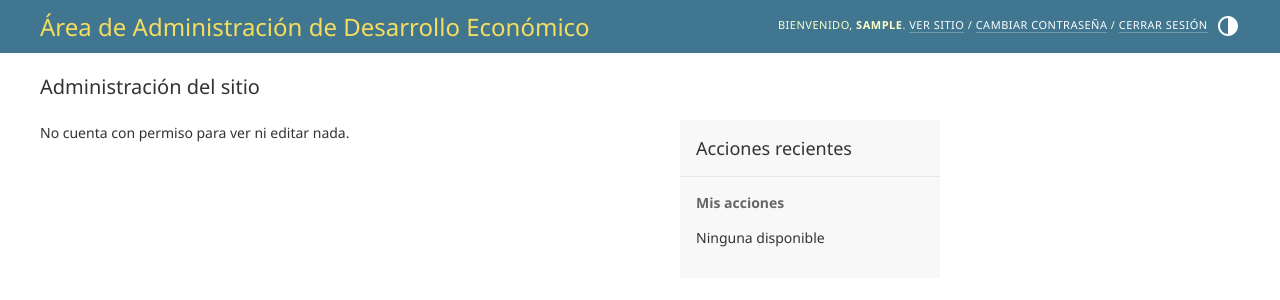
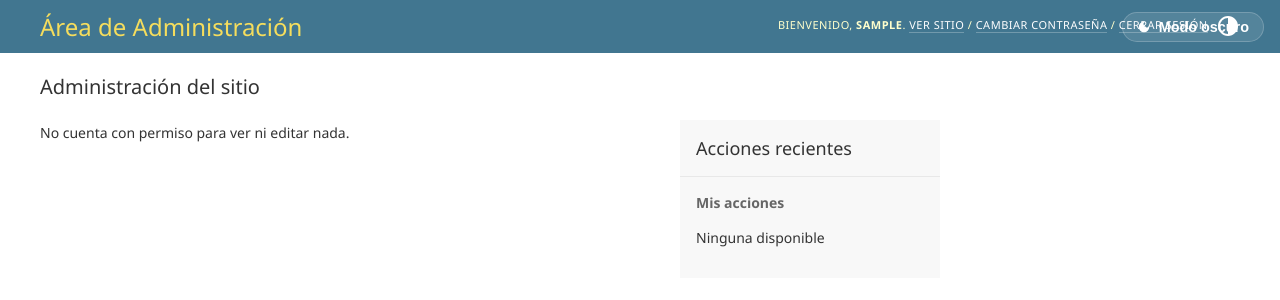
Before and after one commit to Jasongatobolador/convocatorias, a Django app: page /Direcion-del-desarrollo-economico-sostenible/ in a window 1280 px wide. Shown: the top 300 px of the page. Run offline with Django 5.2, Linux system fonts and the light colour scheme; the visitor is signed in with stand-in values (Sample User, id 1); data comes from the database, SQL or seed files in the repository; data that the repository does not hold is empty.

Commit message:
Update base_site.html

```diff
--- a/convocatorias/templates/admin/base_site.html
+++ b/convocatorias/templates/admin/base_site.html
@@ -1,9 +1,55 @@
 {% extends "admin/base.html" %}
 
-{% block title %}Área de Administración de Desarrollo Económico{% endblock %}
+{% block title %}Administración - Desarrollo Económico{% endblock %}
 
 {% block branding %}
 <h1 id="site-name">
-    Área de Administración de Desarrollo Económico
+    Área de Administración
 </h1>
 {% endblock %}
+
+{% block nav-global %}
+<style>
+.theme-toggle-admin {
+    display: inline-flex;
+    align-items: center;
+    gap: 8px;
+    padding: 6px 14px;
+    border-radius: 999px;
+    background: rgba(255,255,255,0.1);
+    border: 1px solid rgba(255,255,255,0.2);
+    color: #fff;
+    font-weight: 600;
+    cursor: pointer;
+    font-size: 0.9rem;
+    position: fixed;
+    top: 12px;
+    right: 16px;
+    z-index: 9999;
+}
+body.dark-admin { filter: invert(1) hue-rotate(180deg); }
+body.dark-admin img { filter: invert(1) hue-rotate(180deg); }
+</style>
+<button class="theme-toggle-admin" id="themeToggleAdmin" type="button">
+    <svg width="14" height="14" viewBox="0 0 24 24" fill="currentColor">
+        <path d="M12 3a9 9 0 1 0 9 9c0-.46-.04-.92-.1-1.36a5.389 5.389 0 0 1-4.4 2.26 5.403 5.403 0 0 1-3.14-9.8c-.44-.06-.9-.1-1.36-.1z"/>
+    </svg>
+    <span>Modo oscuro</span>
+</button>
+<script>
+(function(){
+    var btn = document.getElementById('themeToggleAdmin');
+    if (!btn) return;
+    var saved = sessionStorage.getItem('theme-admin');
+    if (saved === 'dark') {
+        document.body.classList.add('dark-admin');
+        btn.querySelector('span').textContent = 'Modo claro';
+    }
+    btn.addEventListener('click', function(){
+        var isDark = document.body.classList.toggle('dark-admin');
+        sessionStorage.setItem('theme-admin', isDark ? 'dark' : 'light');
+        btn.querySelector('span').textContent = isDark ? 'Modo claro' : 'Modo oscuro';
+    });
+})();
+</script>
+{% endblock %}
```
